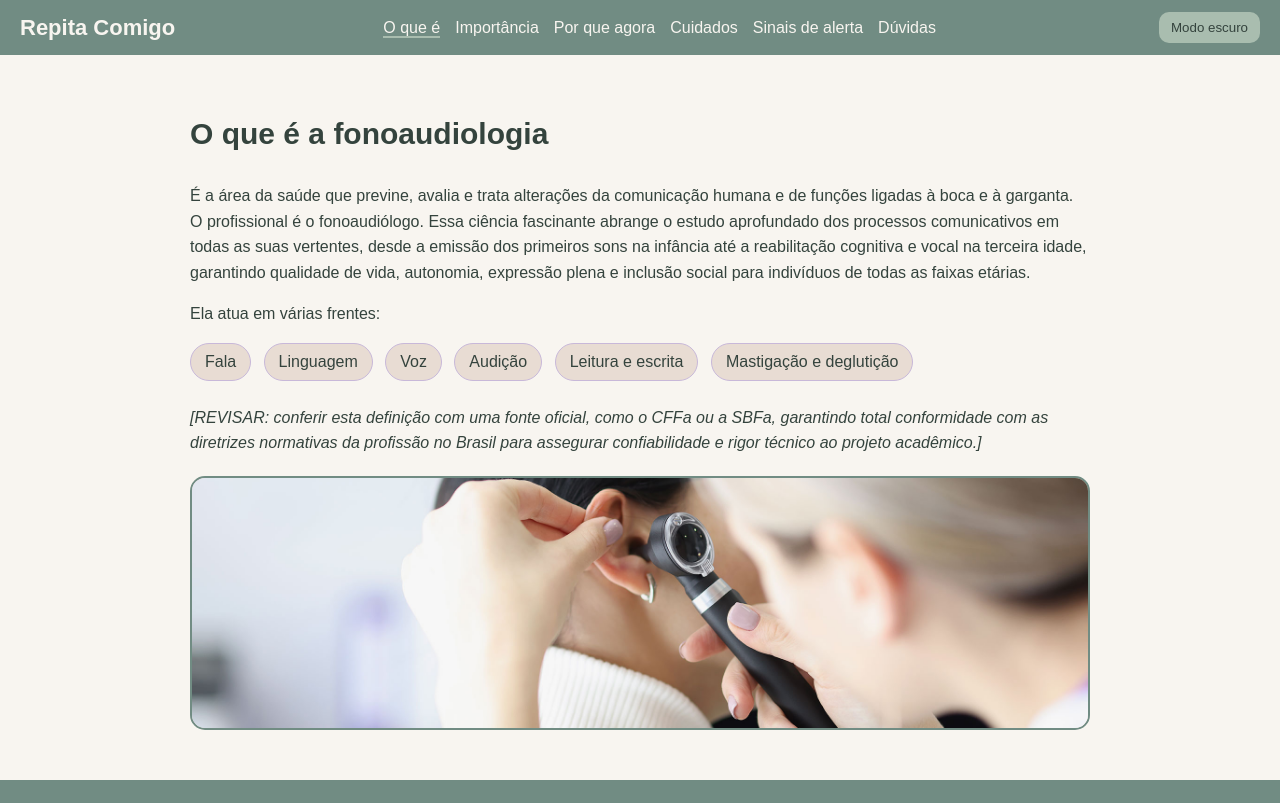
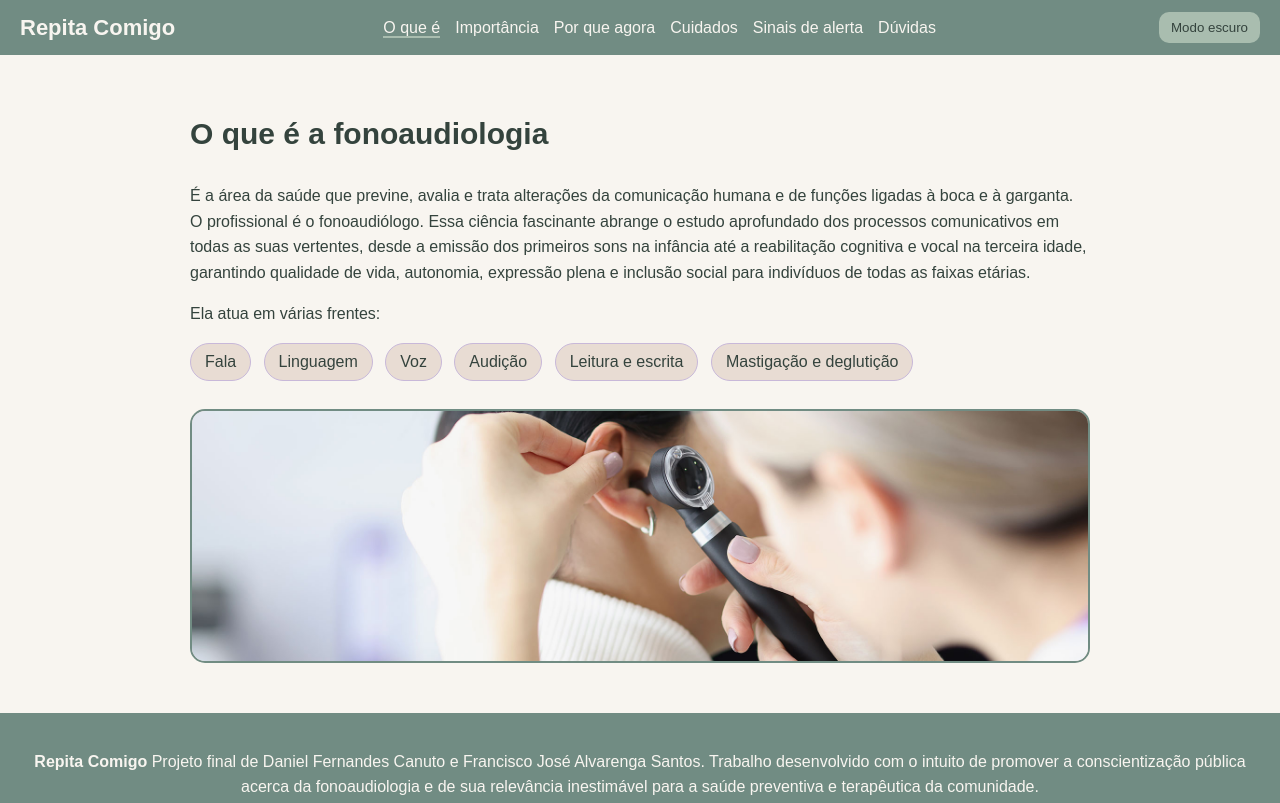
Before and after one commit to danielfdev836/repete_comigo, a plain HTML site: page HTMLS/o-que-e.html in a window 1280 px wide. Shown: the top 803 px of the page. Drawn offline with Linux system fonts and the light colour scheme.

```diff
--- a/HTMLS/o-que-e.html
+++ b/HTMLS/o-que-e.html
@@ -46,14 +46,6 @@
             <li>Leitura e escrita</li>
             <li>Mastigação e deglutição</li>
           </ul>
-          <p>
-            <em
-              >[REVISAR: conferir esta definição com uma fonte oficial, como o
-              CFFa ou a SBFa, garantindo total conformidade com as diretrizes
-              normativas da profissão no Brasil para assegurar confiabilidade e
-              rigor técnico ao projeto acadêmico.]</em
-            >
-          </p>
           <div class="slot">
             <img
               src="../IMAGENS/consulta no fono.jpg"
```
